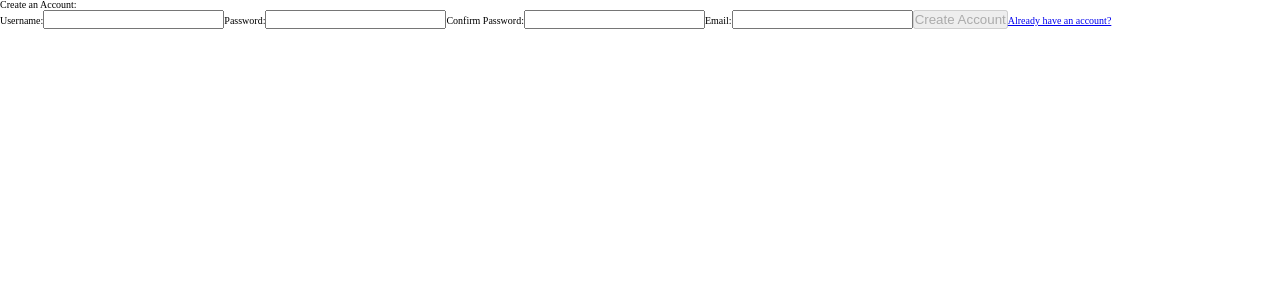
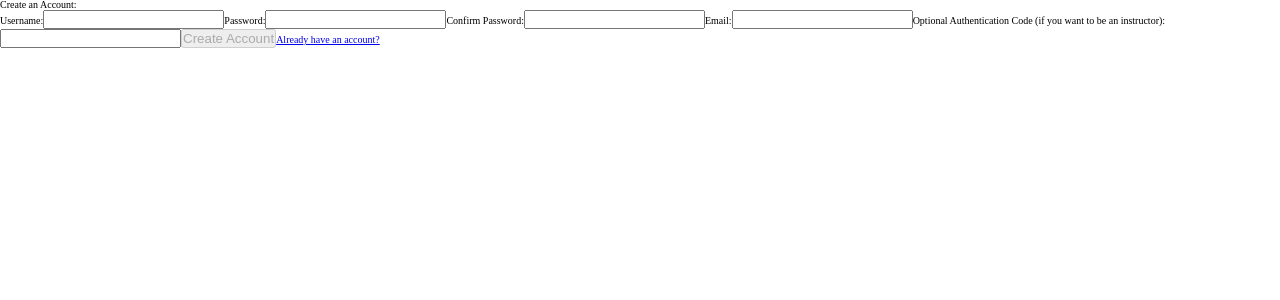
Before and after one commit to uniit-2-build/anywherefitness, a React (Create React App) app: page /sign-up in a window 1280 px wide. Shown: the top 300 px of the page. Built offline with nearby package versions, Linux system fonts and the light colour scheme.

Commit message:
added authentication field for sign up form

```diff
--- a/src/components/Home.js
+++ b/src/components/Home.js
@@ -17,7 +17,7 @@ const defaultSearch = {
 }
 
 export default function Home() {
-    // all classes return by api
+    // all classes returned by api
     const [initialData, setInitialData] = useState([]);
 
     const [formValues, error, reset, change] = useForm(searchSchema, defaultSearch);
@@ -107,7 +107,6 @@ export default function Home() {
                 <label for="intensity">
                     Intensity (1 to 10):
                     <input
-                        step={1}
                         data-cy="class-intensity"
                         type="number"
                         name="intensity"
@@ -120,7 +119,6 @@ export default function Home() {
                     Max participants:
                     <input
                         data-cy="class-max"
-                        step={1}
                         type="text"
                         name="max"
                         id="max"
--- a/src/components/Login.js
+++ b/src/components/Login.js
@@ -21,7 +21,7 @@ export default function Login() {
 
     return (
         <form onSubmit={submit}>
-            <h2>Create an Account:</h2>
+            <h2>Login:</h2>
             <label for="username">
                 Username:
                 <input
--- a/src/components/SignUp.js
+++ b/src/components/SignUp.js
@@ -8,6 +8,7 @@ const defaultValues = {
     password: "",
     confirmPassword: "",
     email: "",
+    authentication: "",
 }
 
 export default function SignUp() {
@@ -64,10 +65,21 @@ export default function SignUp() {
                     value={formValues.email}
                 />
             </label>
+            <label for="authentication">
+                Optional Authentication Code (if you want to be an instructor):
+                <input
+                    type="text"
+                    name="authentication"
+                    id="authentication"
+                    onChange={change}
+                    value={formValues.authentication}
+                />
+            </label>
             <button
-            data-cy="submit"
-            disabled={error}
-            type="submit">Create Account</button>
+                data-cy="submit"
+                disabled={error}
+                type="submit"
+            >Create Account</button>
             <Link to="/login">Already have an account?</Link>
         </form>
     )
--- a/src/verification/signUpSchema.js
+++ b/src/verification/signUpSchema.js
@@ -8,5 +8,6 @@ const signUpSchema = yup.object().shape({
         .required()
         .oneOf([yup.ref('password'), null], 'Passwords must match'), // verifies that the password is the same as confirm field
     email: yup.string().email().required().min(5),
+    authentication: yup.string(),
 })
 export default signUpSchema;
```
Also changed, not shown: 1 other file (tests, documents, lock files or other folders).
